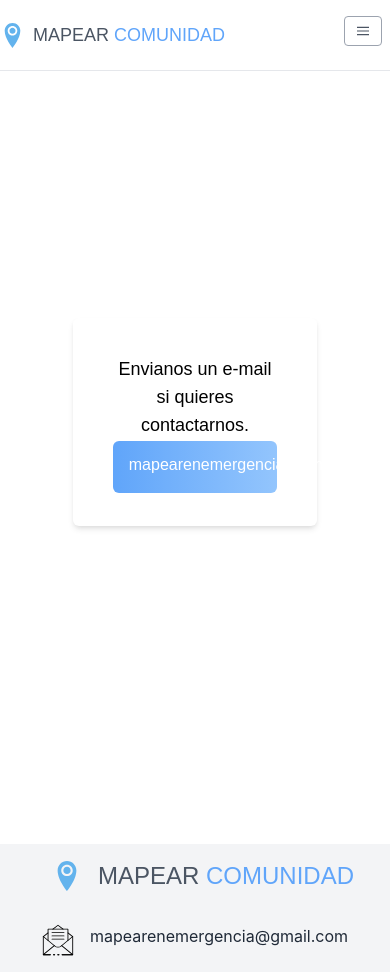
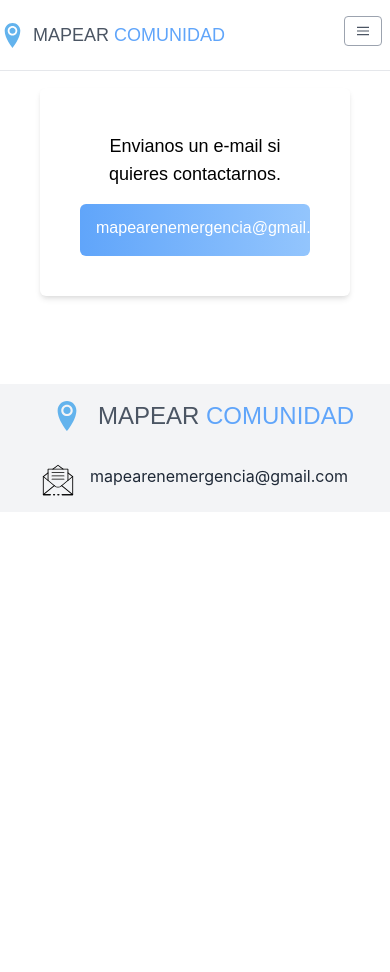
Before and after one commit to matiasaf/nextjs-amplify, a Next.js app: page /contacto in a window 390 px wide. After the commit the page ends 844 px from the top, so only its background shows below. Built offline with nearby package versions, Linux system fonts and the light colour scheme.

Commit message:
Changes for responsiveness on the contact page.

```diff
--- a/pages/contacto/index.js
+++ b/pages/contacto/index.js
@@ -7,8 +7,8 @@ export default function ContactPage() {
         <div>
             <Navbar />
 
-            <main className="flex justify-center items-center h-screen">
-                <div className="lg:w-1/2 w-3/4">
+            <main className="flex mt-46 justify-center items-center h-96 lg:h-screen">
+                <div className="lg:w-1/2 w-full px-4">
                     <ContactCard
                         name="Envianos un e-mail si quieres contactarnos."
                         email="mapearenemergencia@gmail.com"
```
